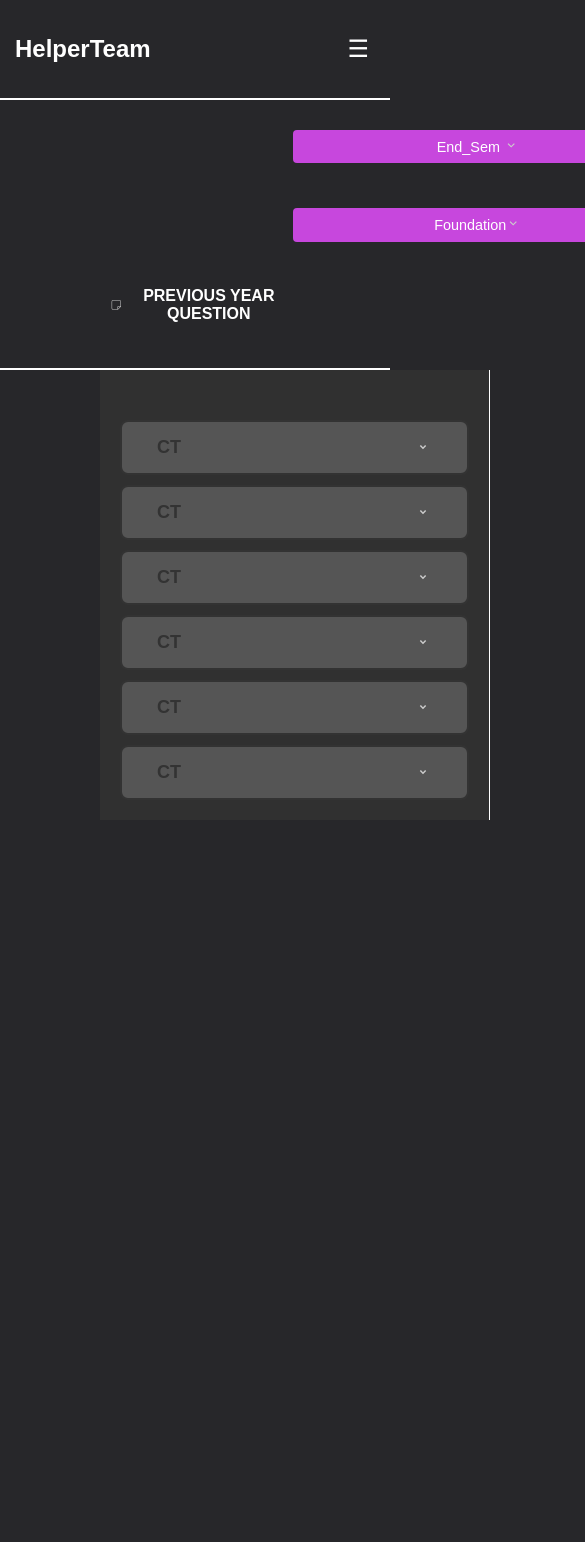
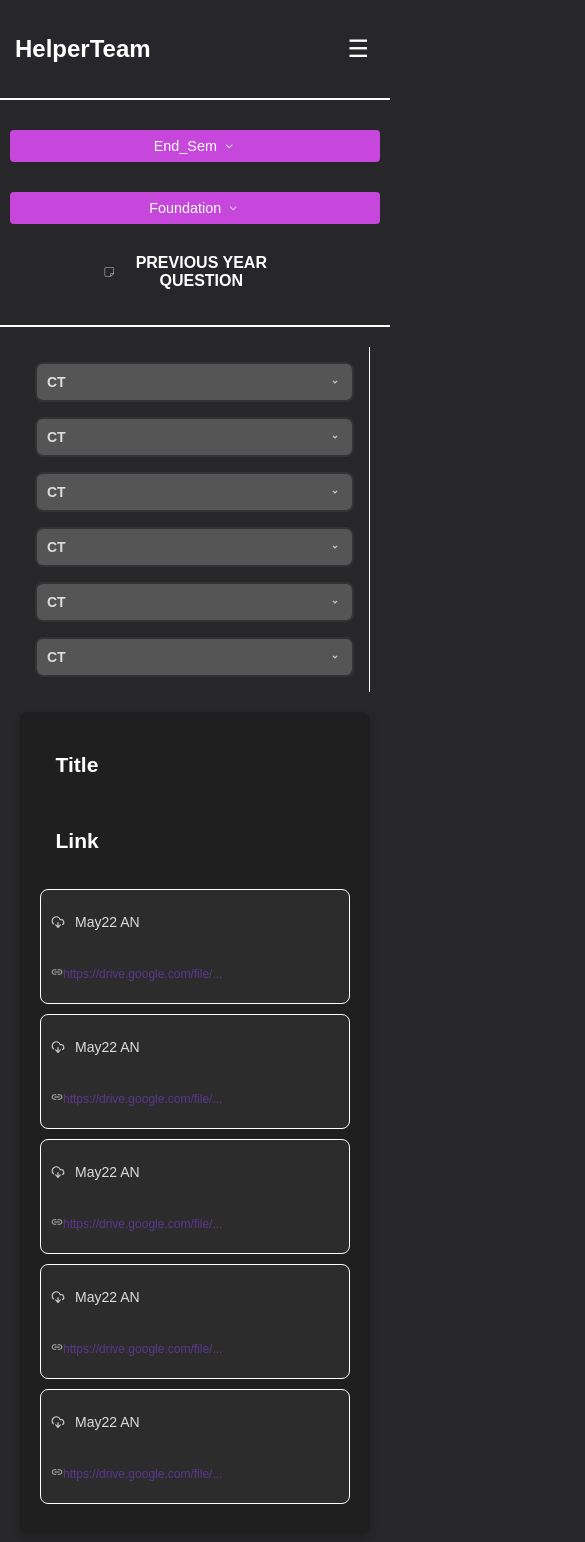
Before and after one commit to Indranil102/Helper_Team, a React (Create React App) app: page /pyq in a window 390 px wide. Shown: the top 1542 px of the page, 585 px wide, since content can reach past the window. Before the commit the page ends 844 px from the top, so only its background shows below. Built offline with nearby package versions, Linux system fonts and the light colour scheme; a web font is replaced by a local one.

Commit message:
pyq responsive

```diff
--- a/src/Pages/pyq/Pyq.css
+++ b/src/Pages/pyq/Pyq.css
@@ -1,134 +1,127 @@
+body {
+  margin: 0;
+  padding: 0;
+  font-family: Arial, sans-serif;
+  box-sizing: border-box;
+  max-width: 100%;
+  overflow-x: hidden;
+}
 
-    .navbar{
-        margin-top: 0px;
+.navbar {
+  margin-top: 0;
+}
 
-    }
-    .second-part{
+.second-part {
   display: flex;
-        flex-direction: row;
+  flex-wrap: wrap;
+  align-items: center;
+  justify-content: space-between;
   margin-top: 20px;
   color: white;
-        font-size: 20px;
+  font-size: 18px;
   font-weight: 600;
-        gap: 30px;
+  gap: 20px;
   border-bottom: 2px solid white;
-        padding-bottom: 15px;
-        padding-top: 15px;
+  padding: 15px;
 }
 
-    .second-part img{
-        gap: 30px;
-        width: 8px;
-        height: 1vh;
-        filter: invert(1) brightness(2);
-        padding-left: 1px;
-    }
-
-.second-two{
-  margin-right: 650px;
-  margin-left: 100px;
-  padding-bottom: 20px;
+.second-two {
+  margin: 0;
+  padding-bottom: 10px;
+  flex-grow: 1;
+  text-align: center;
 }
 
 .dropdown-container {
   display: flex;
-    gap: 5px;
-    margin-right: 10px;
-    flex-direction: column;
+  gap: 10px;
+  flex-wrap: wrap;
 }
+
 .dropdown {
   position: relative;
-
 }
 
 .dropdown-button {
-    background-color: rgb(39, 39, 42);
+  background-color: #27272A;
   color: white;
   padding: 10px 16px;
   border: 1px solid white;
   cursor: pointer;
   border-radius: 10px;
   font-size: 14px;
-    min-width: 160px;
-    gap: 4px;
+  display: flex;
+  align-items: center;
+  justify-content: center;
+  gap: 5px;
+  width: 100%;
+  text-align: center;
 }
-  .dropdown-button img{
-    gap: 10px;
-  }
+
 .dropdown-content {
   display: none;
   position: absolute;
-    background-color: rgb(39, 39, 42);
+  background-color: #27272A;
   min-width: 160px;
-
   box-shadow: 0 8px 16px rgba(0, 0, 0, 0.2);
   z-index: 1;
   border: 1px solid whitesmoke;
   color: white;
+}
 
+.dropdown-content a {
+  padding: 10px;
+  text-decoration: none;
+  color: white;
+  text-align: center;
+  display: block;
 }
-  .dropdown-content a{
-    transition: transform 0.3s ease, box-shadow 0.3s ease;
-    cursor: pointer;
-    color: white;
-    text-decoration: none;
-    text-align: center;
-  }
-  .dropdown-content a:hover{
-    transform: translateY(-5px);
+
+.dropdown-content a:hover {
   background-color: rgb(74, 60, 180);
 }
+
 .dropdown:hover .dropdown-content {
-    display: flex;
-    flex-direction: column;
-
+  display: block;
 }
 
-div {
-  max-width: 100%;
-  padding: 0;
-  margin: 0;
-  box-sizing: border-box;
-}
-
-.main-part{
+.main-part {
   display: flex;
   flex-direction: row;
+  align-items: center;
+  padding: 20px;
+  gap: 20px;
 }
 
 .left-part {
   display: flex;
   flex-direction: column;
-  align-items: flex-start;
-  gap: 10px;
-  height: 450px;
+  align-items: stretch;
+  gap: 15px;
   padding: 20px;
-  background-color: #303030;
+  background-color: #27272A;
   border-right: 1px solid white;
+  width: 100%;
+  max-width: 600px;
+  box-sizing: border-box;
 
-  width: 500px;
-  margin-left: 100px;
-  padding-top: 50px;
 }
 
-
 .info {
-  width: 900px;
   display: flex;
   align-items: center;
   justify-content: space-between;
   gap: 10px;
-  padding: 15px 35px;
+  padding: 15px;
   background-color: #555555;
   border: 2px solid #333;
   border-radius: 8px;
-  font-size: 18px;
+  font-size: 16px;
   font-weight: 600;
-  color: #333;
+  color: #ddd;
   cursor: pointer;
   transition: transform 0.3s ease, box-shadow 0.3s ease;
 }
-
 
 .info:hover {
   transform: scale(1.05);
@@ -136,44 +129,39 @@ div {
   border-color: #6200ea;
 }
 
-
-.info img {
-  width: 20px;
-  height: 20px;
-}
-
-
 .file-table {
   width: 100%;
-  max-width: 980px;
-
+  max-width: 1000px;
   background-color: #1f1f1f;
   border-radius: 8px;
   overflow: hidden;
   box-shadow: 0 4px 8px rgba(0, 0, 0, 0.2);
+  padding: 20px;
+  box-sizing: border-box;
+}
 
-}
-.file-table-header{
+.file-table-header {
   display: flex;
-  flex-direction: row;
-  gap:680px;
-  margin-left: 80px;
+  justify-content: space-between;
   color: white;
+  font-size: 18px;
+  font-weight: 600;
+  margin-bottom: 15px;
+  margin-left: 5%;
+  margin-right: 5%;
 }
 
 .file-row {
   display: flex;
-  width: 90%;
-  height: 60px;
-  gap:600px;
-  margin-left: 50px;
+  justify-content: space-between;
   align-items: center;
-  padding: 10px 5px;
+  padding: 10px;
   border: 1px solid #ffffff;
+  border-radius: 8px;
   margin-bottom: 10px;
+  color: #ddd;
+  background-color: #2c2c2c;
 }
-
-
 
 .file-title {
   display: flex;
@@ -183,22 +171,64 @@ div {
   font-weight: 500;
 }
 
-.file-title img {
-  width: 20px;
-  height: 20px;
+.file-url a {
+  text-decoration: none;
+  color: #5b378e;
+  word-break: break-all;
+}
+
+.file-url a:hover {
+  color: #8a5bde;
+  text-decoration: underline;
+}
+
+/* Media Queries */
+
+@media (max-width: 768px) {
+  .second-part {
+      flex-direction: column;
+      align-items: center;
+      text-align: center;
+      gap: 15px;
+  }
+
+  .left-part {
+      width: 100%;
+      padding: 15px;
+  }
+
+  .file-table-header {
+      flex-direction: column;
+      align-items: flex-start;
+      gap: 10px;
+  }
+
+  .file-row {
+      flex-direction: column;
+      align-items: flex-start;
+      gap: 10px;
+  }
+}
+
+@media (max-width: 480px) {
+  .dropdown-button {
+      font-size: 12px;
+      padding: 8px;
+  }
+  .main-part{
+    flex-direction: column;
+  }
+
+  .info {
+      font-size: 14px;
+      padding: 10px;
+  }
+
+  .file-title {
+      font-size: 14px;
   }
 
   .file-url a {
-  text-decoration: none;
-  color: #5b378e;
+      font-size: 12px;
   }
-
-.file-url img {
-  width: 20px;
-  height: 20px;
-  transition: transform 0.3s ease;
 }
-
-.file-url img:hover {
-  transform: scale(1.2);
-}
--- a/src/Pages/pyq/Pyq.jsx
+++ b/src/Pages/pyq/Pyq.jsx
@@ -15,7 +15,7 @@ const fileUrl4 = "https://drive.google.com/file/d/1Ece0MVz3K6eEmoZm4fiNHLhSEQyA4
 const fileUrl5 = "https://drive.google.com/file/d/1Ece0MVz3K6eEmoZm4fiNHLhSEQyA427o/view?usp=drive_link";
 
 const getShortenedUrl = (url) => {
-    return url.length > 15 ? `${url.substring(0, 15)}...` : url;
+    return url.length > 30 ? `${url.substring(0, 30)}...` : url;
 };
 
 const Pyq = () => {
```
Lines whose indentation alone changed are shown as unchanged.
